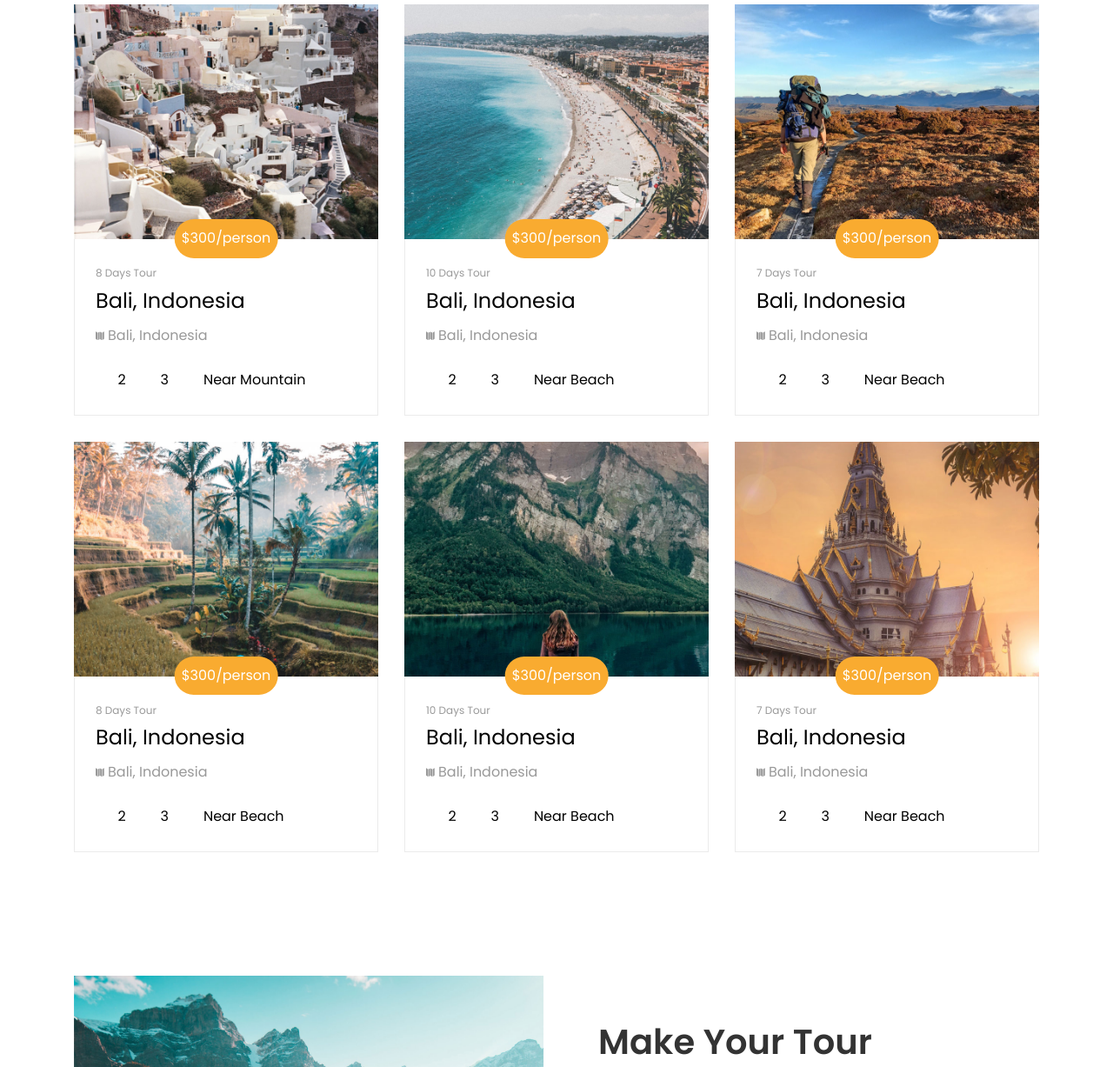
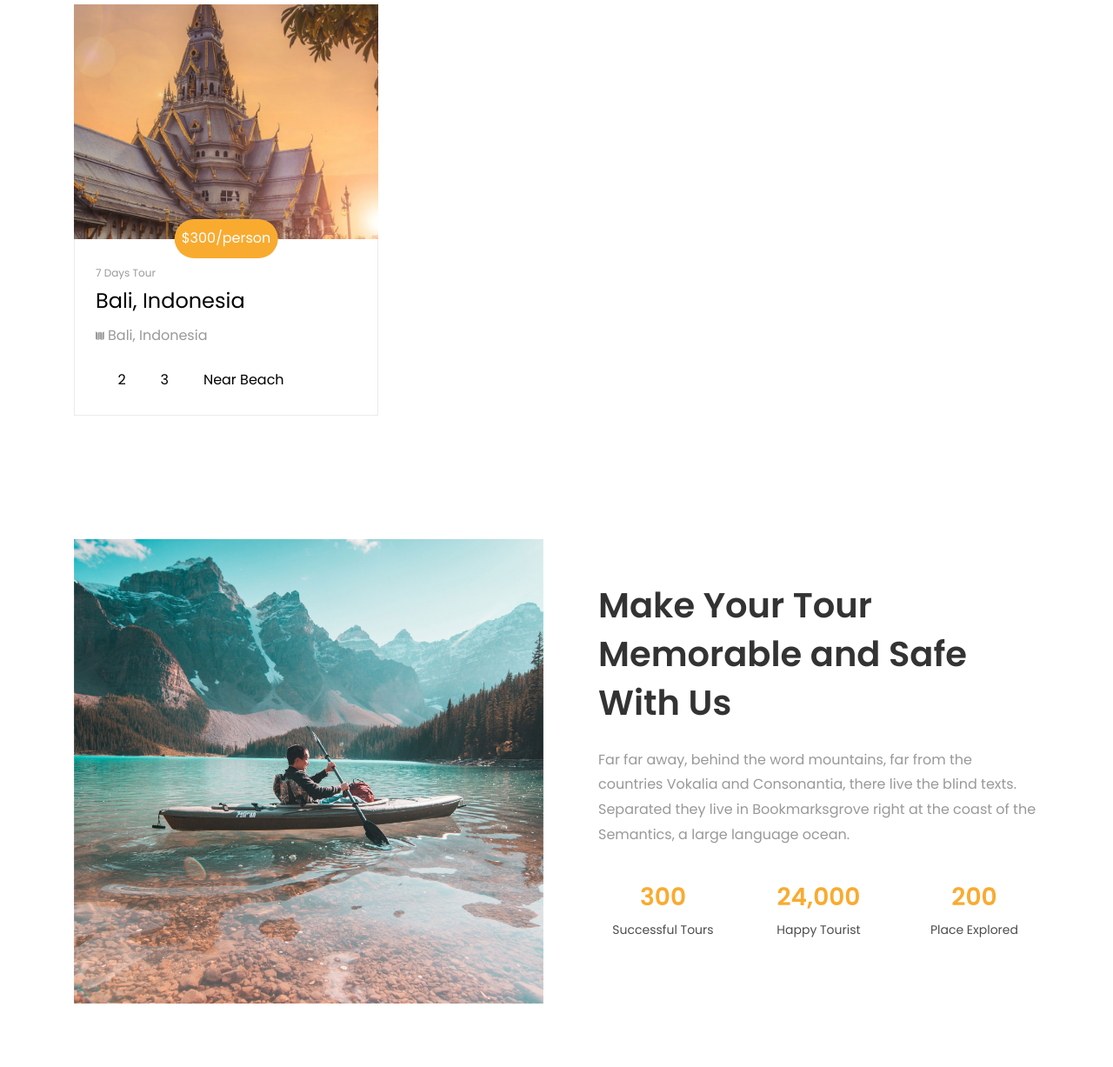
Before and after one commit to JeevanKumar100/MaharashtraTourism, a Django app: page / in a window 1280 px wide. Shown: the part 99-1326 px from the top of the page at 87% size. Run offline with Django 4.2, Linux system fonts and the light colour scheme; some libraries are stand-ins or nearby versions; some web fonts are replaced.

Commit message:
CSS tag closed

```diff
--- a/gadkille/templates/base/base.html
+++ b/gadkille/templates/base/base.html
@@ -8,24 +8,24 @@
 
     <link href="https://fonts.googleapis.com/css?family=Poppins:300,400,500,600,700,800,900" rel="stylesheet">
 
-    <link rel="stylesheet" href="{% static 'gadkille/assets/css/open-iconic-bootstrap.min.css">
-    <link rel="stylesheet" href="{% static 'gadkille/assets/css/animate.css">
+    <link rel="stylesheet" href="{% static 'gadkille/assets/css/open-iconic-bootstrap.min.css' %}">
+    <link rel="stylesheet" href="{% static 'gadkille/assets/css/animate.css' %}">
 
-    <link rel="stylesheet" href="{% static 'gadkille/assets/css/owl.carousel.min.css">
-    <link rel="stylesheet" href="{% static 'gadkille/assets/css/owl.theme.default.min.css">
-    <link rel="stylesheet" href="{% static 'gadkille/assets/css/magnific-popup.css">
+    <link rel="stylesheet" href="{% static 'gadkille/assets/css/owl.carousel.min.css' %}">
+    <link rel="stylesheet" href="{% static 'gadkille/assets/css/owl.theme.default.min.css' %}">
+    <link rel="stylesheet" href="{% static 'gadkille/assets/css/magnific-popup.css' %}">
 
-    <link rel="stylesheet" href="{% static 'gadkille/assets/css/aos.css">
+    <link rel="stylesheet" href="{% static 'gadkille/assets/css/aos.css' %}">
 
-    <link rel="stylesheet" href="{% static 'gadkille/assets/css/ionicons.min.css">
+    <link rel="stylesheet" href="{% static 'gadkille/assets/css/ionicons.min.css' %}">
 
-    <link rel="stylesheet" href="{% static 'gadkille/assets/css/bootstrap-datepicker.css">
-    <link rel="stylesheet" href="{% static 'gadkille/assets/css/jquery.timepicker.css">
+    <link rel="stylesheet" href="{% static 'gadkille/assets/css/bootstrap-datepicker.css' %}">
+    <link rel="stylesheet" href="{% static 'gadkille/assets/css/jquery.timepicker.css' %}">
 
 
-    <link rel="stylesheet" href="{% static 'gadkille/assets/css/flaticon.css">
-    <link rel="stylesheet" href="{% static 'gadkille/assets/css/icomoon.css">
-    <link rel="stylesheet" href="{% static 'gadkille/assets/css/style.css">
+    <link rel="stylesheet" href="{% static 'gadkille/assets/css/flaticon.css' %}">
+    <link rel="stylesheet" href="{% static 'gadkille/assets/css/icomoon.css' %}">
+    <link rel="stylesheet" href="{% static 'gadkille/assets/css/style.css' %}">
   </head>
   <body>
 	  <nav class="navbar navbar-expand-lg navbar-dark ftco_navbar bg-dark ftco-navbar-light" id="ftco-navbar">
--- a/gadkille/templates/index.html
+++ b/gadkille/templates/index.html
@@ -29,87 +29,7 @@
     </div>
   </div>
   <div class="row">
-      <div class="col-md-4 ftco-animate">
-          <div class="project-wrap">
-              <a href="#" class="img" style="background-image: url(images/destination-1.jpg);"></a>
-              <div class="text p-4">
-                  <span class="price">$300/person</span>
-                  <span class="days">8 Days Tour</span>
-                  <h3><a href="#">Bali, Indonesia</a></h3>
-                  <p class="location"><span class="ion-ios-map"></span> Bali, Indonesia</p>
-                  <ul>
-                      <li><span class="flaticon-shower"></span>2</li>
-                      <li><span class="flaticon-king-size"></span>3</li>
-                      <li><span class="flaticon-mountains"></span>Near Mountain</li>
-                  </ul>
-              </div>
-          </div>
-      </div>
-      <div class="col-md-4 ftco-animate">
-          <div class="project-wrap">
-              <a href="#" class="img" style="background-image: url(images/destination-2.jpg);"></a>
-              <div class="text p-4">
-                  <span class="price">$300/person</span>
-                  <span class="days">10 Days Tour</span>
-                  <h3><a href="#">Bali, Indonesia</a></h3>
-                  <p class="location"><span class="ion-ios-map"></span> Bali, Indonesia</p>
-                  <ul>
-                      <li><span class="flaticon-shower"></span>2</li>
-                      <li><span class="flaticon-king-size"></span>3</li>
-                      <li><span class="flaticon-sun-umbrella"></span>Near Beach</li>
-                  </ul>
-              </div>
-          </div>
-      </div>
-      <div class="col-md-4 ftco-animate">
-          <div class="project-wrap">
-              <a href="#" class="img" style="background-image: url(images/destination-3.jpg);"></a>
-              <div class="text p-4">
-                  <span class="price">$300/person</span>
-                  <span class="days">7 Days Tour</span>
-                  <h3><a href="#">Bali, Indonesia</a></h3>
-                  <p class="location"><span class="ion-ios-map"></span> Bali, Indonesia</p>
-                  <ul>
-                      <li><span class="flaticon-shower"></span>2</li>
-                      <li><span class="flaticon-king-size"></span>3</li>
-                      <li><span class="flaticon-sun-umbrella"></span>Near Beach</li>
-                  </ul>
-              </div>
-          </div>
-      </div>
 
-      <div class="col-md-4 ftco-animate">
-          <div class="project-wrap">
-              <a href="#" class="img" style="background-image: url(images/destination-4.jpg);"></a>
-              <div class="text p-4">
-                  <span class="price">$300/person</span>
-                  <span class="days">8 Days Tour</span>
-                  <h3><a href="#">Bali, Indonesia</a></h3>
-                  <p class="location"><span class="ion-ios-map"></span> Bali, Indonesia</p>
-                  <ul>
-                      <li><span class="flaticon-shower"></span>2</li>
-                      <li><span class="flaticon-king-size"></span>3</li>
-                      <li><span class="flaticon-sun-umbrella"></span>Near Beach</li>
-                  </ul>
-              </div>
-          </div>
-      </div>
-      <div class="col-md-4 ftco-animate">
-          <div class="project-wrap">
-              <a href="#" class="img" style="background-image: url(images/destination-5.jpg);"></a>
-              <div class="text p-4">
-                  <span class="price">$300/person</span>
-                  <span class="days">10 Days Tour</span>
-                  <h3><a href="#">Bali, Indonesia</a></h3>
-                  <p class="location"><span class="ion-ios-map"></span> Bali, Indonesia</p>
-                  <ul>
-                      <li><span class="flaticon-shower"></span>2</li>
-                      <li><span class="flaticon-king-size"></span>3</li>
-                      <li><span class="flaticon-sun-umbrella"></span>Near Beach</li>
-                  </ul>
-              </div>
-          </div>
-      </div>
       <div class="col-md-4 ftco-animate">
           <div class="project-wrap">
               <a href="#" class="img" style="background-image: url(images/destination-6.jpg);"></a>
@@ -126,6 +46,7 @@
               </div>
           </div>
       </div>
+
   </div>
   </div>
 </section>
```
